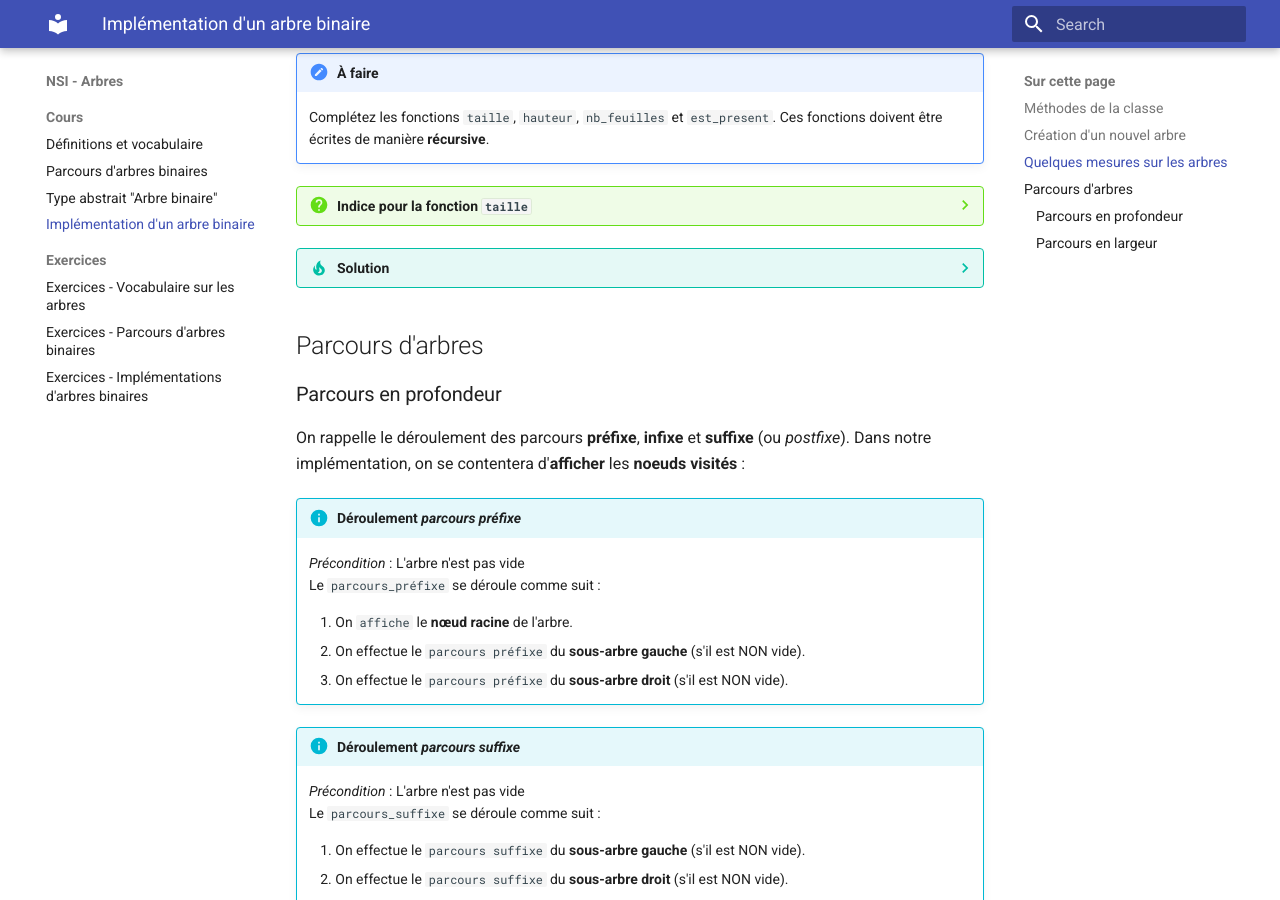
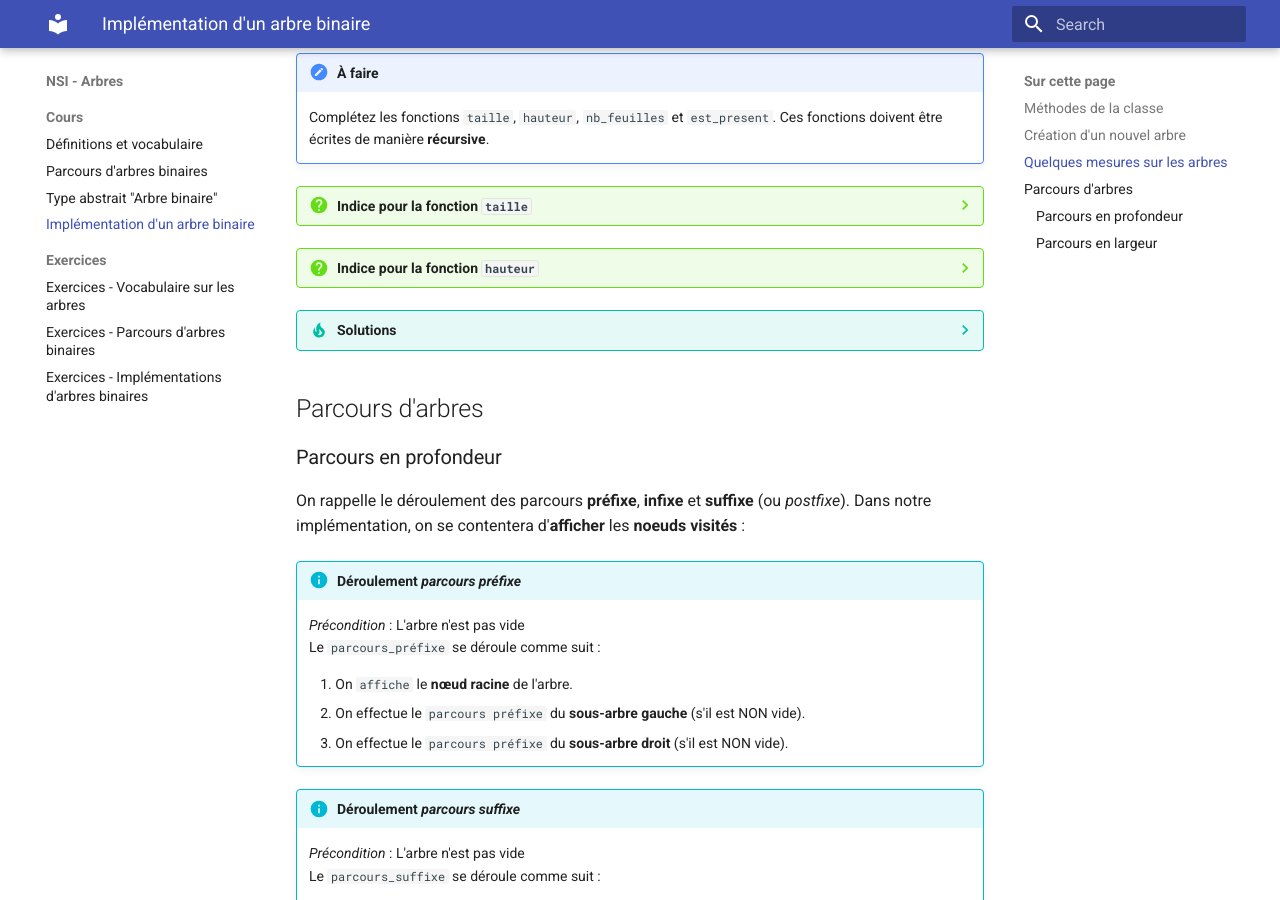
Before and after one commit to erwandemerville/nsi_arbres, an MkDocs documentation site: the page built from docs/implementation_arbres.md, in a window 1280 px wide and 900 px high, scrolled down 4719 px. Built offline with MkDocs 1.6.1 and Material for MkDocs 9.7.7, drawn with Linux system fonts in a browser that asks for light colours; some of the changed lines change nothing that is shown.

Commit message:
MAJ site

````diff
--- a/docs/implementation_arbres.md
+++ b/docs/implementation_arbres.md
@@ -275,8 +275,56 @@
 
 	Maintenant que l'on a déterminé ces deux cas en français, il ne reste plus qu'à les retranscrire en Python.
 
-??? tip "Solution"
-	À venir...
+??? question "Indice pour la fonction `hauteur`"
+    Cette fonction est assez proche de la fonction `taille`.
+    On doit pouvoir déterminer la **hauteur** d'un arbre vide ou non.
+
+    La **profondeur du noeud racine** est de **0**.
+
+    - On considèrera que la **hauteur d'un arbre vide** est **toujours** de **-1**, ce sera donc le **cas de base**.
+    - Pour le **cas général** (arbre *non vide*), il faut compter la **racine**, donc ajouter **1** à la hauteur de l'arbre, puis y ajouter **la plus grande hauteur entre celle du sous-arbre gauche et celle du sous-arbre droit** (appels récursifs).
+
+    *Note* : La fonction Python `max` permet de déterminer la plus grande valeur entière parmi plusieurs valeurs.
+
+??? tip "Solutions"
+	```python
+    def taille(a: Arbre) -> int:
+    ''' Renvoie la taille d'un arbre. '''
+
+    if a.est_vide():
+        return 0
+    else:
+        return 1 + taille(a.gauche()) + taille(a.droite())
+
+
+    def hauteur(a: Arbre) -> int:
+        ''' Renvoie la hauteur d'un arbre. '''
+
+        if a.est_vide():
+            return -1
+        else:
+            return 1 + max(hauteur(a.gauche()), hauteur(a.droite()))
+
+    def nb_feuilles(a: Arbre) -> int:
+        ''' Renvoie le nombre de feuilles que contient un arbre binaire. '''
+
+        if a.est_vide():
+            return 0
+        elif a.est_feuille():
+            return 1
+        else:
+            return nb_feuilles(a.gauche()) + nb_feuilles(a.droite())
+
+    def est_present(a: Arbre, el: int|str) -> bool:
+        ''' Renvoie True si un noeud contenant l'élément el est présent dans l'arbre, False sinon. '''
+
+        if a.est_vide():
+            return False
+        elif a.valeur_racine() == el:
+            return True
+        else:
+            return est_present(a.gauche()) or est_present(a.droite())
+    ```
 
 ## Parcours d'arbres
 
````
